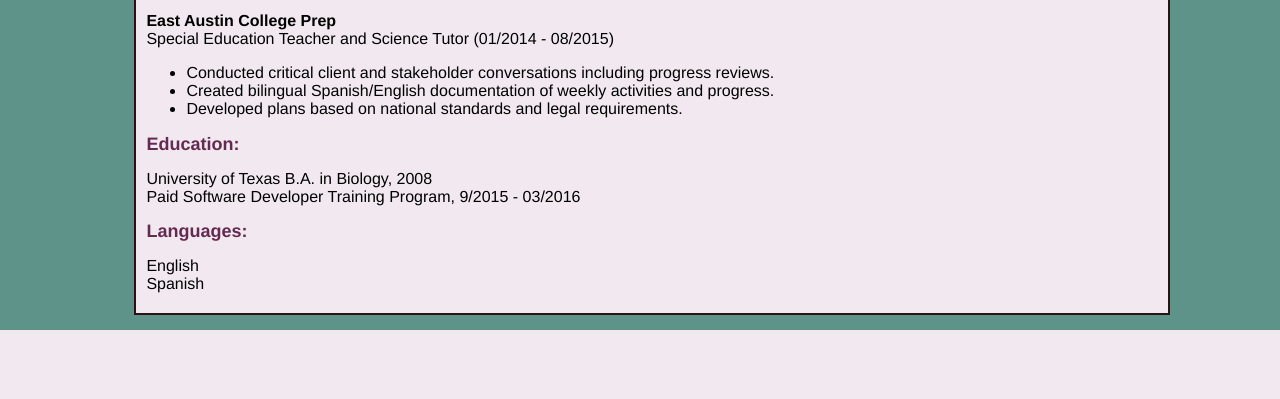
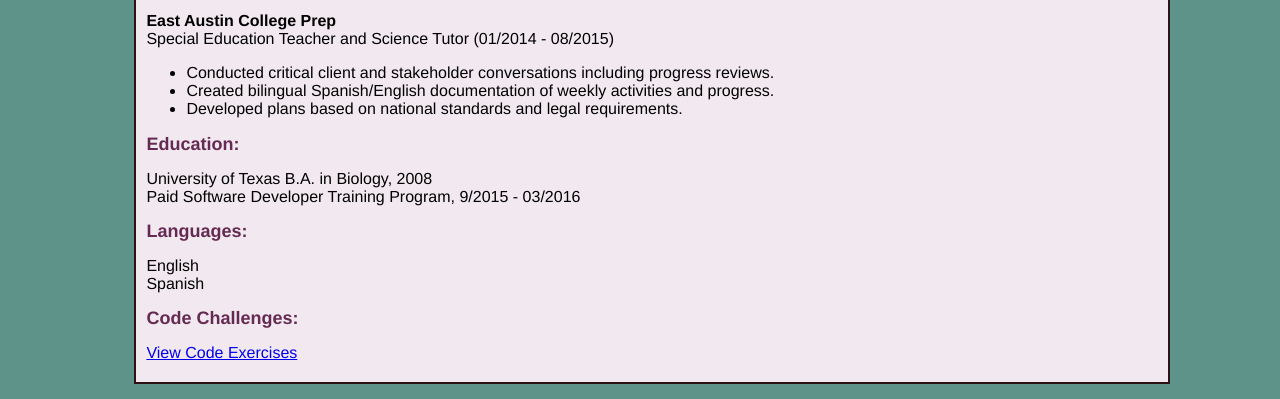
Before and after one commit to graceehayden/portfolio, a Django app: page /resume in a window 1280 px wide. Shown: the part 836-1235 px from the top of the page. Before the commit the page ends 1166 px from the top, so only its background shows below. Run offline with Django 3.2, Linux system fonts and the light colour scheme.

Commit message:
function junction

```diff
--- a/portfolio/templates/coming_soon.html
+++ b/portfolio/templates/coming_soon.html
@@ -16,7 +16,9 @@
   <div class="bgimg">
 
     <div id="resume_link">
-      <a href="https://grace-portfolio.herokuapp.com/resume">View My Resume</a>
+      <a href="{% url 'resume' %}">View My Resume</a>
+      <br />
+      <a href="{% url 'function_junction' %}">View Code Exercises</a>
     </div>
 
     <div class="middle">
--- a/portfolio/templates/resume.html
+++ b/portfolio/templates/resume.html
@@ -100,6 +100,10 @@
                 English<br />
                 Spanish
             </div>
+            <div class="section_heading">Code Challenges:</div>
+            <div class="job_details">
+                <a href="{% url 'function_junction' %}">View Code Exercises</a>
+            </div>
         </div>
     </body>
 </html>
```
